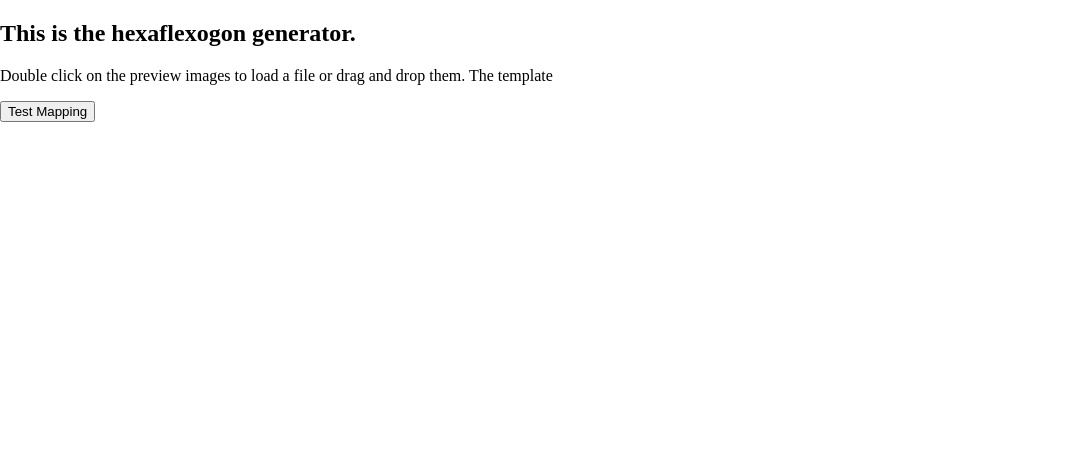
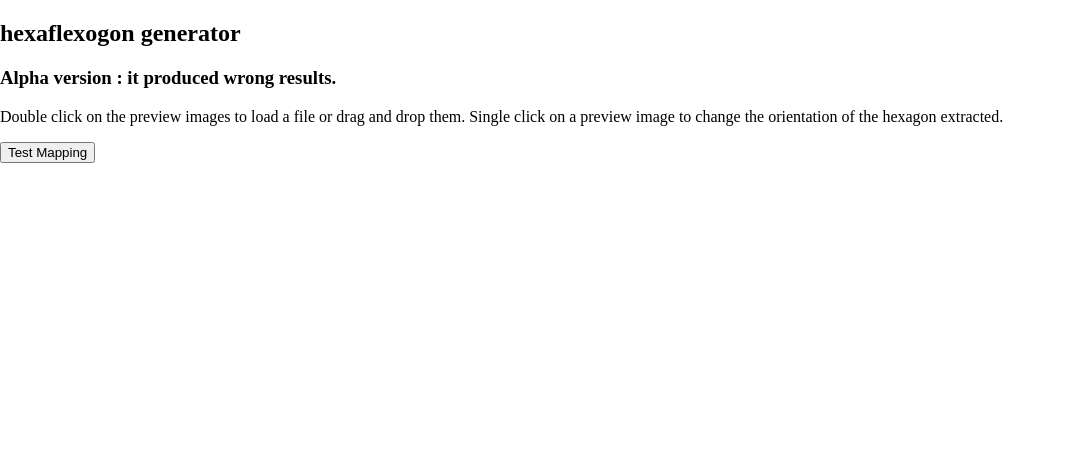
Before and after one commit to rometsch/hexagen, a plain HTML site: page hexagen.html in a window 1280 px wide. Shown: the whole page, without its empty margins (0-1066 px from the left). Drawn offline with Linux system fonts and the light colour scheme.

Commit message:
more description

```diff
--- a/hexagen.html
+++ b/hexagen.html
@@ -13,11 +13,15 @@ body {
 
 <body>
   <h2>
-	This is the hexaflexogon generator.
+	hexaflexogon generator
   </h2>
+  <h3>
+	Alpha version : it produced wrong results.
+  </h3>
   <p>
 	Double click on the preview images to load a file or drag and drop them.
-	The template
+	Single click on a preview image to change the orientation of the hexagon extracted.
+
   </p>
   <button id="mappingtester" onclick="loadFiles(testimages)">Test Mapping</button>
   <div>
```
